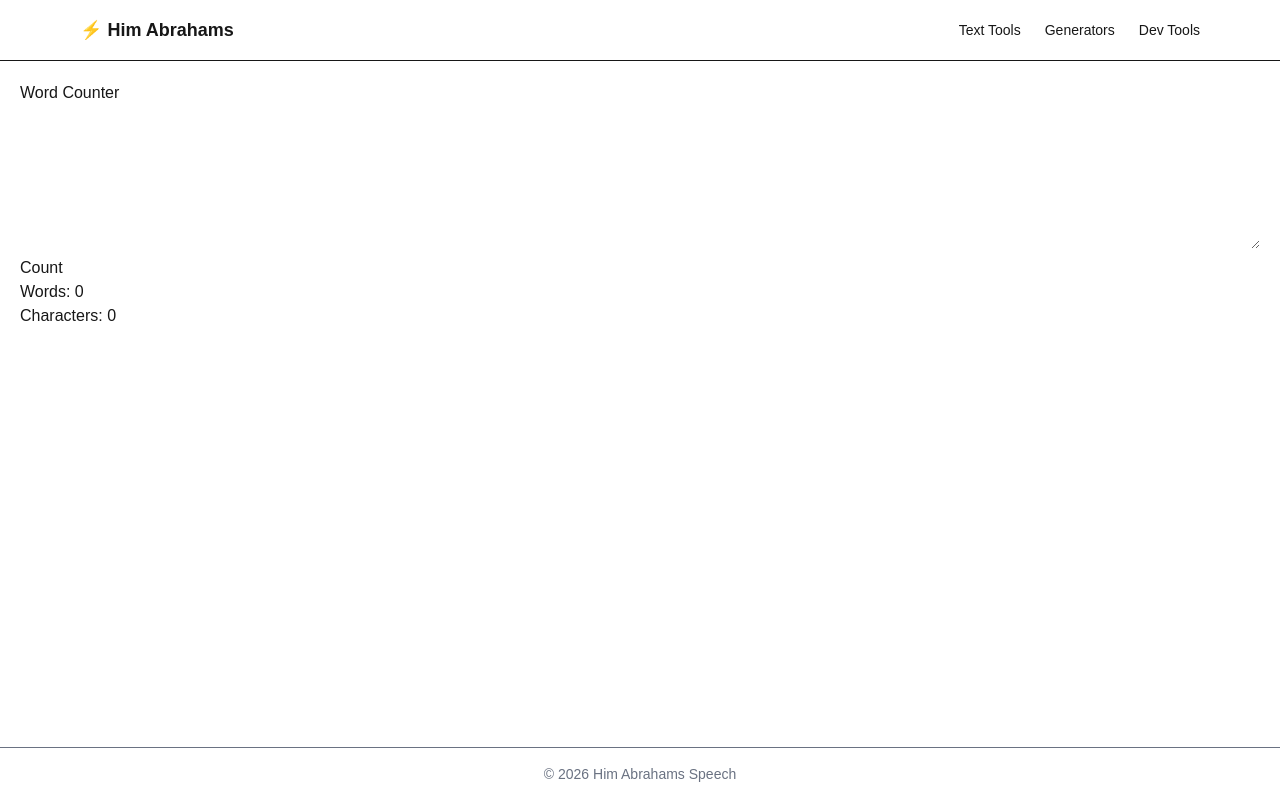
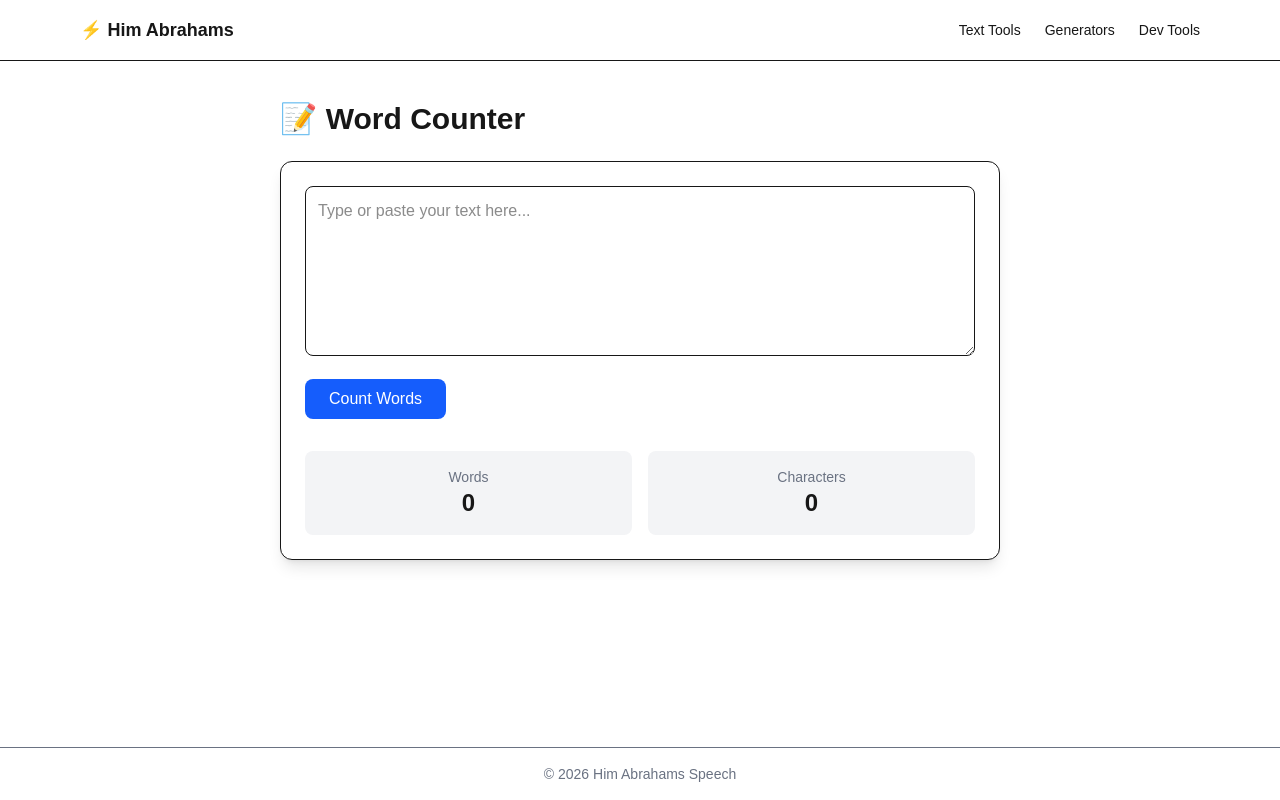
Before and after one commit to saikirandevmentor-tech/Himabrahamsspeech, a Next.js app in the folder frontend/: page /text-tools/word-counter in a window 1280 px wide. Built offline with nearby package versions, Linux system fonts and the light colour scheme.

Commit message:
updated the all page frontend with basic ui

```diff
--- a/frontend/app/developer-tools/json-formatter/page.js
+++ b/frontend/app/developer-tools/json-formatter/page.js
@@ -15,18 +15,42 @@ export default function JSONFormatter() {
   };
 
   return (
-    <div style={{ padding: 20 }}>
-      <h1>JSON Formatter</h1>
+    <div className="max-w-4xl mx-auto px-6 py-10">
 
-      <textarea
-        rows={6}
-        value={input}
-        onChange={(e) => setInput(e.target.value)}
-      />
+      {/* Title */}
+      <h1 className="text-3xl font-bold mb-6">🧩 JSON Formatter</h1>
 
-      <button onClick={formatJSON}>Format</button>
+      {/* Tool Card */}
+      <div className="bg-white dark:bg-zinc-900 border shadow-lg rounded-xl p-6 space-y-4">
 
-      <pre>{output}</pre>
+        {/* Input */}
+        <textarea
+          rows={8}
+          placeholder="Paste your JSON here..."
+          className="w-full border rounded-lg p-3 font-mono focus:outline-none focus:ring-2 focus:ring-blue-500"
+          value={input}
+          onChange={(e) => setInput(e.target.value)}
+        />
+
+        {/* Button */}
+        <button
+          onClick={formatJSON}
+          className="bg-blue-600 text-white px-6 py-2 rounded-lg hover:bg-blue-700 transition"
+        >
+          Format JSON
+        </button>
+
+        {/* Output */}
+        {output && (
+          <div className="bg-gray-100 dark:bg-zinc-800 p-4 rounded-lg overflow-auto">
+            <p className="text-sm text-gray-500 mb-2">Formatted Output</p>
+            <pre className="text-sm font-mono whitespace-pre-wrap">
+              {output}
+            </pre>
+          </div>
+        )}
+
+      </div>
     </div>
   );
 }
--- a/frontend/app/generators/password-generator/page.js
+++ b/frontend/app/generators/password-generator/page.js
@@ -5,16 +5,35 @@ export default function Password() {
   const [password, setPassword] = useState("");
 
   const generate = async () => {
-    const res = await fetch("http://localhos0ot:5000/api/tools/password");
+    const res = await fetch("http://localhost:5000/api/tools/password");
     const data = await res.json();
     setPassword(data.password);
   };
 
   return (
-    <div style={{ padding: 20 }}>
-      <h1>Password Generator</h1>
-      <button onClick={generate}>Generate</button>
-      <p>{password}</p>
+    <div className="max-w-xl mx-auto px-6 py-10">
+
+      {/* Title */}
+      <h1 className="text-3xl font-bold mb-6">🔐 Password Generator</h1>
+
+      {/* Card */}
+      <div className="bg-white dark:bg-zinc-900 border shadow-lg rounded-xl p-6 space-y-4">
+
+        <button
+          onClick={generate}
+          className="bg-blue-600 text-white px-6 py-2 rounded-lg hover:bg-blue-700 transition"
+        >
+          Generate Password
+        </button>
+
+        {password && (
+          <div className="bg-gray-100 dark:bg-zinc-800 p-4 rounded-lg">
+            <p className="text-sm text-gray-500 mb-1">Generated Password</p>
+            <p className="text-xl font-mono break-all">{password}</p>
+          </div>
+        )}
+
+      </div>
     </div>
   );
 }
--- a/frontend/app/text-tools/handwriting-generator/page.js
+++ b/frontend/app/text-tools/handwriting-generator/page.js
@@ -19,19 +19,39 @@ export default function Handwriting() {
   };
 
   return (
-    <div style={{ padding: 20 }}>
-      <h1>Handwriting Generator</h1>
+    <div className="max-w-3xl mx-auto px-6 py-10">
+
+      {/* Title */}
+      <h1 className="text-3xl font-bold mb-6">✍️ Handwriting Generator</h1>
+
+      {/* Tool Card */}
+      <div className="bg-white dark:bg-zinc-900 border shadow-lg rounded-xl p-6 space-y-4">
 
         <textarea
           rows={6}
+          placeholder="Type your text here..."
+          className="w-full border rounded-lg p-3 focus:outline-none focus:ring-2 focus:ring-blue-500"
           value={text}
           onChange={(e) => setText(e.target.value)}
         />
 
-      <button onClick={generate}>Generate</button>
+        <button
+          onClick={generate}
+          className="bg-blue-600 text-white px-6 py-2 rounded-lg hover:bg-blue-700 transition"
+        >
+          Generate Handwriting
+        </button>
 
-      <div style={{ fontFamily: "cursive", fontSize: 24 }}>
+        {/* Output */}
+        {output && (
+          <div className="bg-gray-100 dark:bg-zinc-800 p-4 rounded-lg">
+            <p className="text-sm text-gray-500 mb-2">Preview</p>
+            <div className="text-2xl font-[cursive] leading-relaxed">
               {output}
+            </div>
+          </div>
+        )}
+
       </div>
     </div>
   );
--- a/frontend/app/text-tools/word-counter/page.js
+++ b/frontend/app/text-tools/word-counter/page.js
@@ -19,20 +19,43 @@ export default function WordCounter() {
   };
 
   return (
-    <div style={{ padding: 20 }}>
-      <h1>Word Counter</h1>
+    <div className="max-w-3xl mx-auto px-6 py-10">
 
-      <textarea
-        rows={6}
-        style={{ width: "100%" }}
-        value={text}
-        onChange={(e) => setText(e.target.value)}
-      />
+      {/* Title */}
+      <h1 className="text-3xl font-bold mb-6">📝 Word Counter</h1>
 
-      <button onClick={calculate}>Count</button>
+      {/* Tool Card */}
+      <div className="bg-white dark:bg-zinc-900 border shadow-lg rounded-xl p-6 space-y-4">
 
-      <p>Words: {result.words}</p>
-      <p>Characters: {result.chars}</p>
+        <textarea
+          rows={6}
+          placeholder="Type or paste your text here..."
+          className="w-full border rounded-lg p-3 focus:outline-none focus:ring-2 focus:ring-blue-500"
+          value={text}
+          onChange={(e) => setText(e.target.value)}
+        />
+
+        <button
+          onClick={calculate}
+          className="bg-blue-600 text-white px-6 py-2 rounded-lg hover:bg-blue-700 transition"
+        >
+          Count Words
+        </button>
+
+        {/* Result */}
+        <div className="grid grid-cols-2 gap-4 pt-4">
+          <div className="bg-gray-100 dark:bg-zinc-800 p-4 rounded-lg text-center">
+            <p className="text-sm text-gray-500">Words</p>
+            <p className="text-2xl font-semibold">{result.words}</p>
+          </div>
+
+          <div className="bg-gray-100 dark:bg-zinc-800 p-4 rounded-lg text-center">
+            <p className="text-sm text-gray-500">Characters</p>
+            <p className="text-2xl font-semibold">{result.chars}</p>
+          </div>
+        </div>
+
+      </div>
     </div>
   );
 }
```
Lines whose indentation alone changed are shown as unchanged.
